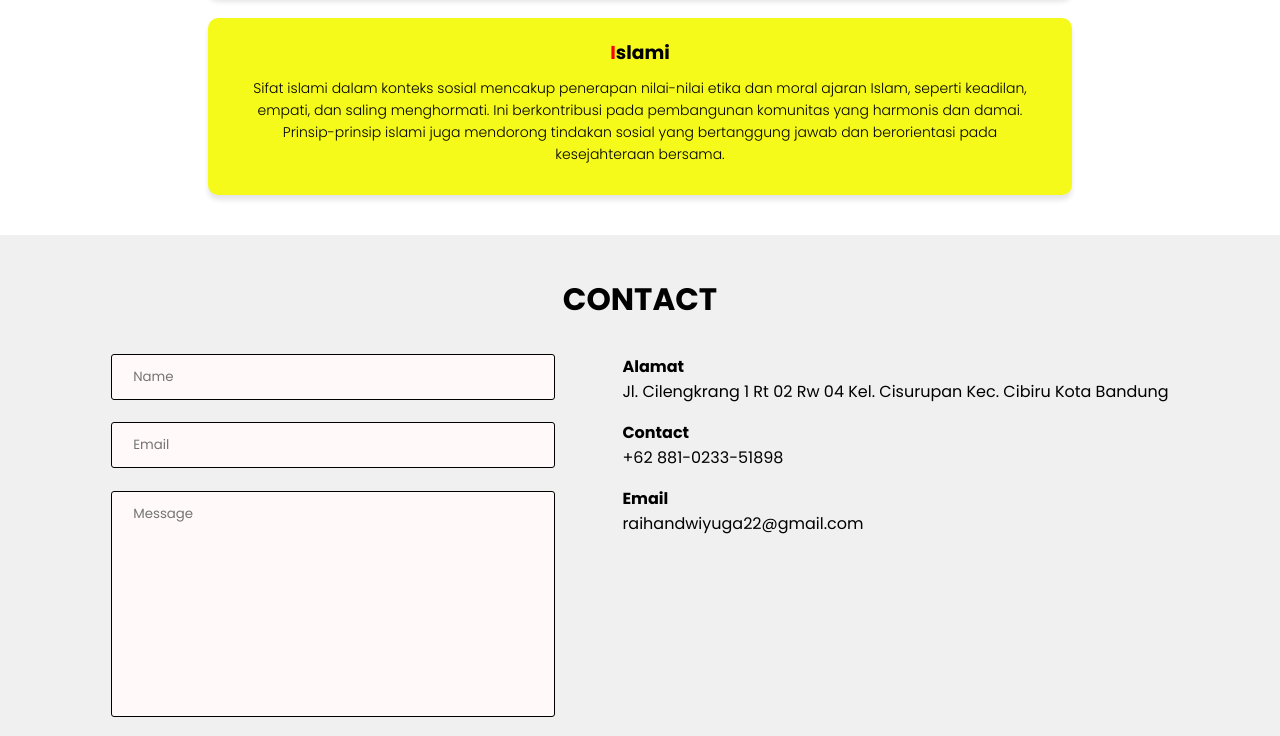
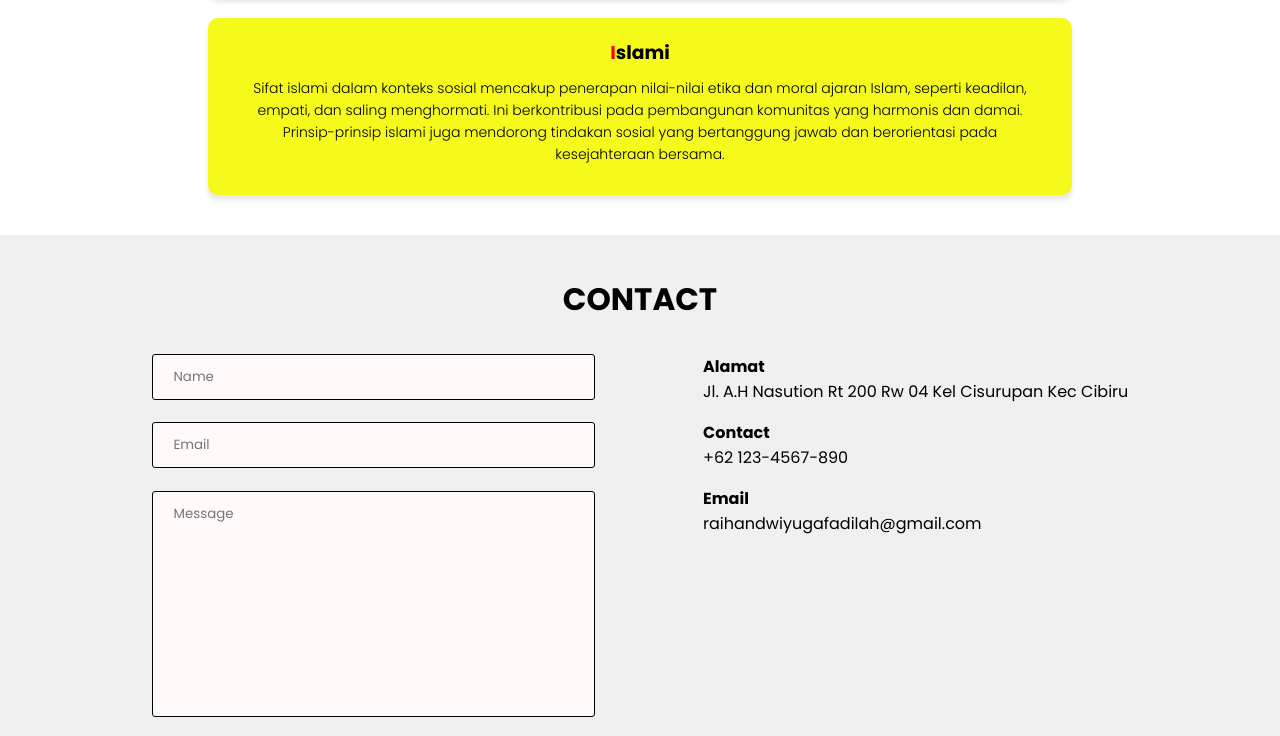
Before and after one commit to ehannnnn/Website, a plain HTML site: page index.html in a window 1280 px wide. Shown: the part 1722-2458 px from the top of the page. Drawn offline with Linux system fonts and the light colour scheme.

Commit message:
Update index.html

```diff
--- a/index.html
+++ b/index.html
@@ -30,7 +30,7 @@
 
     <div class="text">
       <h1><span>Hello,</span> I'm Raihan Dwiyuga Fadilah</h1>
-        <p>Perkenalkan nama saya Raihan Dwiyuga Fadilah. Saya biasa dipanggil ehann oleh teman-teman dekat saya. Saat ini, saya berusia 18 tahun dan lahir pada tanggal 22 Maret 2006 di Bandung.Saya memiliki ketertarikan yang mendalam dalam Teknik Informatika, dan saya percaya bahwa jurusan ini akan memberikan saya kesempatan untuk mengeksplorasi minat saya secara lebih mendalam.</p>
+        <p>Perkenalkan nama saya Raihan Dwiyuga Fadilah. Saya biasa dipanggil ehann oleh teman-teman dekat saya. Saat ini, saya berusia 18 tahun dan lahir pada tanggal xx Bandung.Saya memiliki ketertarikan yang mendalam dalam Teknik Informatika, dan saya percaya bahwa jurusan ini akan memberikan saya kesempatan untuk mengeksplorasi minat saya secara lebih mendalam.</p>
 
     </div>
   </section>
@@ -102,7 +102,7 @@
         <div class="contact-item">
           <div class="contact-item-detail">
             <h4>Alamat</h4>
-            <p>Jl. Cilengkrang 1 Rt 02 Rw 04 Kel. Cisurupan Kec. Cibiru Kota Bandung</p>
+            <p>Jl. A.H Nasution Rt 200 Rw 04 Kel Cisurupan Kec Cibiru</p>
           </div>
         </div>
 
@@ -110,7 +110,7 @@
         <div class="contact-item">
           <div class="contact-item-detail">
             <h4>Contact</h4>
-            <p>+62 881-0233-51898</p>
+            <p>+62 123-4567-890</p>
           </div>
         </div>
 
@@ -118,7 +118,7 @@
         <div class="contact-item">
           <div class="contact-item-detail">
             <h4>Email</h4>
-            <p>raihandwiyuga22@gmail.com</p>
+            <p>raihandwiyugafadilah@gmail.com</p>
           </div>
         </div>
       </div>
```
